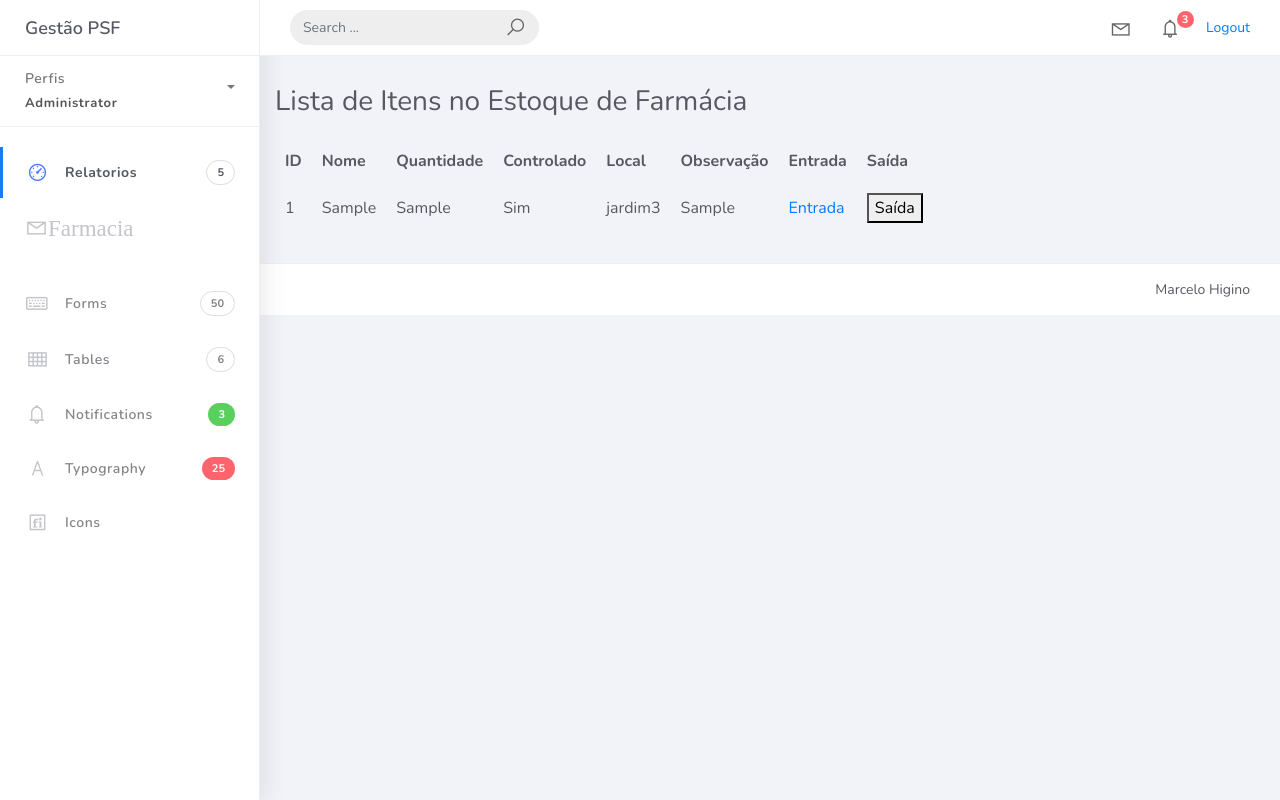
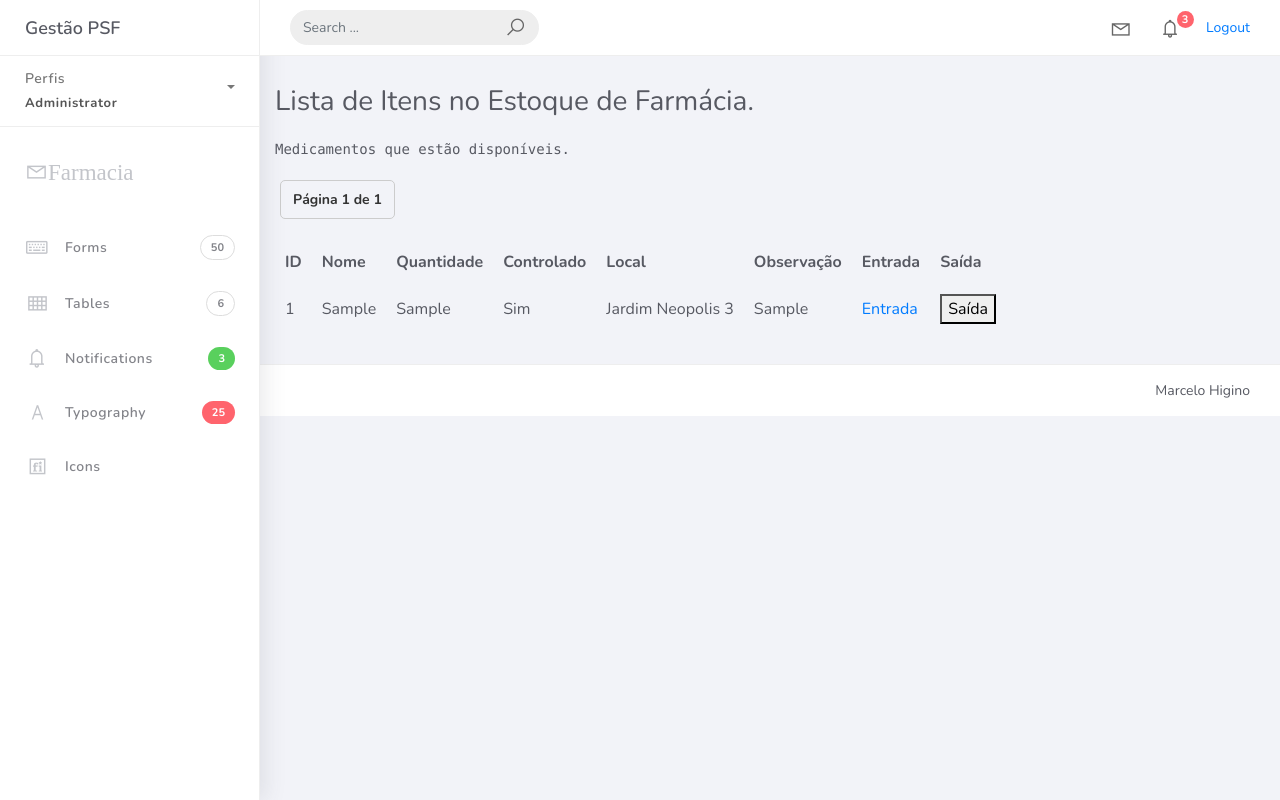
Before and after one commit to marcelohiginoduarte/PSF, a Django app: page /Farmacia/estoque in a window 1280 px wide. Run offline with Django 5.2, Linux system fonts and the light colour scheme; tables that the repository leaves empty hold one stand-in row (values such as "Sample post"); some libraries are stand-ins or nearby versions.

Commit message:
Incluindo paginação

```diff
--- a/Farmacia/templates/Farmacia_entrada.html
+++ b/Farmacia/templates/Farmacia_entrada.html
@@ -8,9 +8,9 @@
         <table>
             {{ form.as_table }}
         </table>
-
+        <br>
         <button type="submit">Cadastrar</button>
     </form>
-
+    <br>
     <a href="{% url 'estoque farmacia' %}">Voltar para a lista</a>
 {% endblock %}
--- a/Farmacia/templates/Farmacia_lista_todas_saidas.html
+++ b/Farmacia/templates/Farmacia_lista_todas_saidas.html
@@ -3,7 +3,7 @@
 {% block conteudo %}
 <style>
     .styled-table {
-        font-size: 22px;
+        font-size: 16px;
     }
 
     .styled-table th, .styled-table td {
@@ -24,7 +24,7 @@
         margin-bottom: 20px;
     }
 </style>
-<h2>Saídas de Estoque do Mês Atual</h2>
+<h2>Todas entregas de remedios este mes!</h2>
 
 <form method="GET" action="">
     <label for="mes">Mês:</label>
--- a/Farmacia/templates/Farmacia_modal_saida.html
+++ b/Farmacia/templates/Farmacia_modal_saida.html
@@ -14,14 +14,13 @@
     </div>
 </div>
 
-<!-- Estilos do Modal -->
+
 <style>
     .modal { display: none; position: fixed; z-index: 1; left: 0; top: 0; width: 100%; height: 100%; background-color: rgba(0,0,0,0.4); }
     .modal-content { background-color: #fff; padding: 20px; margin: 10% auto; width: 40%; border-radius: 10px; }
     .close { float: right; font-size: 28px; cursor: pointer; }
 </style>
 
-<!-- Script para abrir e fechar o modal -->
 <script>
     function abrirModal(itemId) {
         document.getElementById("modalSaida").style.display = "block";
--- a/Farmacia/templates/Farmacia_todos_itens.html
+++ b/Farmacia/templates/Farmacia_todos_itens.html
@@ -49,9 +49,51 @@
         font-size: 28px;
         cursor: pointer;
     }
+    .pagination {
+    margin-top: 20px;
+    text-align: center;
+}
+
+.pagination a, .pagination span {
+    display: inline-block;
+    padding: 8px 12px;
+    margin: 0 5px;
+    border: 1px solid #ccc;
+    border-radius: 5px;
+    text-decoration: none;
+    color: #333;
+}
+
+.pagination a:hover {
+    background-color: #007bff;
+    color: white;
+}
+
+.pagination span {
+    font-weight: bold;
+}
+
 </style>
 
-<h2>Lista de Itens no Estoque de Farmácia</h2>
+
+
+<h2>Lista de Itens no Estoque de Farmácia.</h2>
+<samp>Medicamentos que estão disponíveis.</samp>
+<br>
+<div class="pagination">
+    {% if page_obj.has_previous %}
+        <a href="?page=1"> Primeira </a>
+        <a href="?page={{ page_obj.previous_page_number }}">Anterior </a>
+    {% endif %}
+
+    <span> Página {{ page_obj.number }} de {{ page_obj.paginator.num_pages }}</span>
+
+    {% if page_obj.has_next %}
+        <a href="?page={{ page_obj.next_page_number }}"> Próxima </a>
+        <a href="?page={{ page_obj.paginator.num_pages }}"> Última </a>
+    {% endif %}
+</div>
+<br>
 <table class="styled-table">
     <thead>
         <tr>
@@ -66,13 +108,13 @@
         </tr>
     </thead>
     <tbody>
-        {% for item in estoque_itens %}
+        {% for item in page_obj  %}
             <tr>
                 <td>{{ item.id }}</td>
                 <td>{{ item.remedio }}</td>
                 <td>{{ item.quantidade }}</td>
                 <td>{% if item.controlado %}Sim{% else %}Não{% endif %}</td>
-                <td>{{ item.local }}</td>
+                <td>{{ item.get_local_display }}</td>
                 <td>{{ item.observacao }}</td>
                 <td><a href="#">Entrada</a></td>
                 <td>
--- a/Farmacia/templates/index.html
+++ b/Farmacia/templates/index.html
@@ -99,13 +99,6 @@
 						</div>
 					</div>
 					<ul class="nav">
-						<li class="nav-item active">
-							<a href="index.html">
-								<i class="la la-dashboard"></i>
-								<p>Relatorios</p>
-								<span class="badge badge-count">5</span>
-							</a>
-						</li>
 						<li class="nav-item dropdown hidden-caret">
 							<a class="nav-link dropdown-toggle" href="#" id="navbarDropdown" role="button" data-toggle="dropdown" aria-haspopup="true" aria-expanded="false">
 								<i class="la la-envelope">Farmacia</i>
--- a/Farmacia/views.py
+++ b/Farmacia/views.py
@@ -7,6 +7,7 @@ from datetime import datetime
 from .forms import EstoqueFarmaciaForm, SaidaEstoqueForm
 from django.http import HttpResponseBadRequest
 from django.utils import timezone
+from django.core.paginator import Paginator
 
 
 def home(request):
@@ -14,7 +15,12 @@ def home(request):
 
 def estoque_farmacia_lista(request):
     estoque_itens = EstoqueFarmacia.objects.all()
-    return render(request, 'Farmacia_todos_itens.html', {'estoque_itens':estoque_itens})
+    paginator = Paginator(estoque_itens, 10)
+
+    page_number = request.GET.get('page')
+    page_obj = paginator.get_page(page_number)
+
+    return render(request, 'Farmacia_todos_itens.html', {'page_obj': page_obj})
 
 class EstoqueFarmaciaViewSet(viewsets.ModelViewSet):
     queryset = EstoqueFarmacia.objects.all()
```
